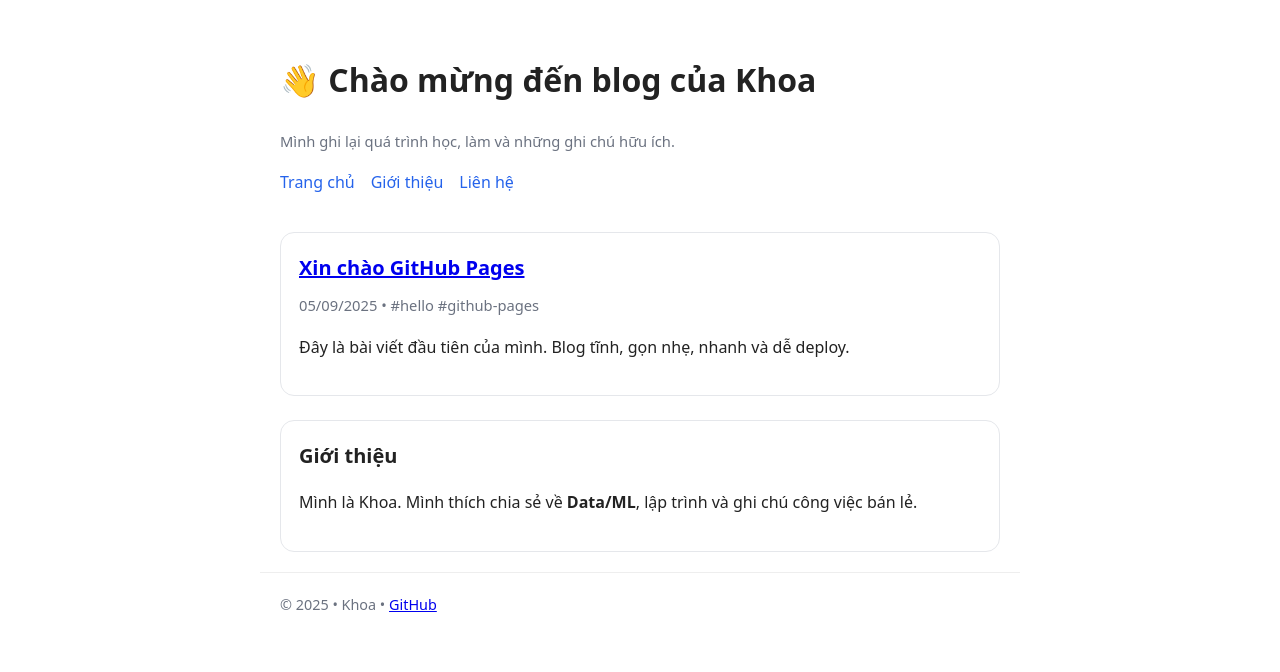
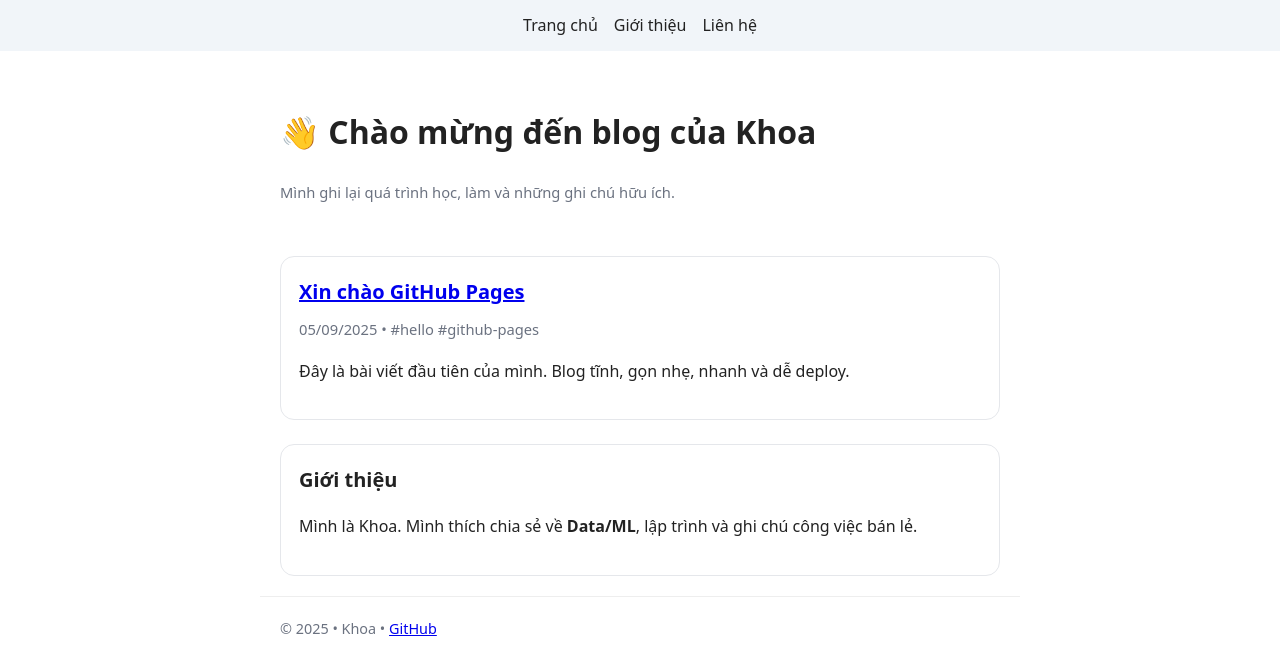
Before and after one commit to minhkhoa23/minhkhoa23.github.io, a plain HTML site: page index.html in a window 1280 px wide. Drawn offline with Linux system fonts and the light colour scheme.

Commit message:
cap nhat header

```diff
--- a/index.html
+++ b/index.html
@@ -13,15 +13,16 @@
   <meta property="og:url" content="https://minhkhoa23.github.io/" />
 </head>
 <body>
+    <nav class="nav">
+    <a href="/">Trang chủ</a>
+    <a href="#about">Giới thiệu</a>
+    <a href="mailto:thaiminhkhoa005@gmail.com">Liên hệ</a>
+    <!-- có thể thêm GitHub, LinkedIn -->
+    </nav>
   <header class="header">
     <h1>👋 Chào mừng đến blog của Khoa</h1>
     <p class="meta">Mình ghi lại quá trình học, làm và những ghi chú hữu ích.</p>
-    <nav class="nav">
-      <a href="/">Trang chủ</a>
-      <a href="#about">Giới thiệu</a>
-      <a href="mailto:you@example.com">Liên hệ</a>
-      <!-- có thể thêm GitHub, LinkedIn -->
-    </nav>
+
   </header>
 
   <main class="container">
--- a/style.css
+++ b/style.css
@@ -2,8 +2,17 @@
 * { box-sizing: border-box; }
 body { font-family: system-ui, -apple-system, Segoe UI, Roboto, sans-serif; line-height: 1.7; color: var(--fg); margin: 0; }
 .header { max-width: var(--maxw); margin: 0 auto; padding: 32px 20px 0; }
-.nav { display: flex; gap: 16px; margin-top: 8px; }
-.nav a { color: var(--link); text-decoration: none; }
+.nav {
+    display: flex;
+    gap: 16px;
+    justify-content: center;
+    background: #f1f5f9;
+    padding: 12px;
+}
+.nav a {
+    color: var(--fg);
+    text-decoration: none;
+}
 .container { max-width: var(--maxw); margin: 0 auto; padding: 20px; }
 .post-list { display: grid; gap: 20px; padding: 0; list-style: none; }
 .card { border: 1px solid #e5e7eb; border-radius: 14px; padding: 18px; }
```
